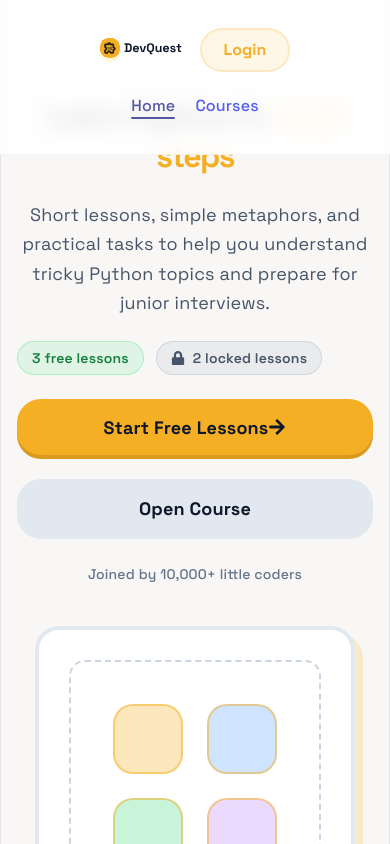
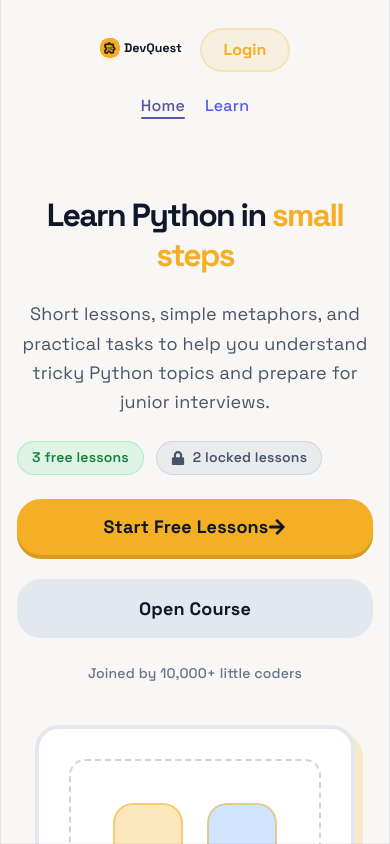
Before and after one commit to cod3provider/woolf-graduate-proj, a React (Vite) app: page / in a window 390 px wide. Shown: the top 844 px of the page. Built offline with nearby package versions, Linux system fonts and the light colour scheme; no server answers.

Commit message:
add nav menu to sidebar, small fixes of home page & header, add configure to vite aliases

```diff
--- a/src/components/layouts/Header/Header.jsx
+++ b/src/components/layouts/Header/Header.jsx
@@ -3,7 +3,7 @@ import { NavLink } from "react-router-dom";
 import Container from "../../common/Container/Container.jsx";
 import Logo from "../../common/Logo/Logo.jsx";
 import LoginButton from "../../common/LoginButton/LoginButton.jsx";
-import { useAuth } from "../../../context/AuthContext.jsx";
+import { useAuth } from "@context/AuthContext.jsx";
 
 import cl from "./Header.module.css";
 
@@ -38,7 +38,7 @@ const Header = () => {
                   }
                   to="/course"
                 >
-                  Courses
+                  Learn
                 </NavLink>
               </li>
             </ul>
--- a/src/components/layouts/Header/Header.module.css
+++ b/src/components/layouts/Header/Header.module.css
@@ -1,7 +1,7 @@
 .header {
-  position: fixed;
-  top: 0;
-  left: 0;
+  /*position: fixed;*/
+  /*top: 0;*/
+  /*left: 0;*/
   width: 100%;
   min-width: 220px;
   display: flex;
@@ -9,19 +9,16 @@
   align-items: center;
   padding: 0 16px;
   z-index: 100;
-  background: rgba(255, 255, 255, 0.88);
-  backdrop-filter: blur(10px);
-  -webkit-backdrop-filter: blur(10px);
 
-  @media (768px <= width) {
-    left: 50%;
-    transform: translateX(-50%);
-    top: 10px;
-    width: 80%;
-    max-width: 1280px;
-    border-radius: 25px;
-    box-shadow: rgba(100, 100, 111, 0.2) 0 7px 29px 0;
-  }
+  /*@media (768px <= width) {*/
+    /*left: 50%;*/
+    /*transform: translateX(-50%);*/
+    /*top: 10px;*/
+    /*width: 100%;*/
+    /*max-width: 1280px;*/
+    /*border-radius: 25px;*/
+    /*box-shadow: rgba(100, 100, 111, 0.2) 0 7px 29px 0;*/
+  /*}*/
 
   &::before {
     content: "";
--- a/src/pages/Course/Course.jsx
+++ b/src/pages/Course/Course.jsx
@@ -1,7 +1,7 @@
 import { useEffect, useMemo, useState } from "react";
 import { useNavigate, useParams } from "react-router-dom";
 import { FaArrowLeft, FaArrowRight } from "react-icons/fa";
-import { useAuth } from "../../context/AuthContext.jsx";
+import { useAuth } from "@context/AuthContext.jsx";
 
 import CourseSidebar from "./components/CourseSidebar";
 import CourseTopBar from "./components/CourseTopBar";
--- a/src/pages/Course/components/CourseSidebar.jsx
+++ b/src/pages/Course/components/CourseSidebar.jsx
@@ -1,6 +1,10 @@
-import { FaCheck, FaLock } from "react-icons/fa";
-import { useAuth } from "../../../context/AuthContext.jsx";
+import {NavLink} from "react-router-dom";
+import {FaCheck, FaHome, FaLock, FaRegUserCircle} from "react-icons/fa";
+
+import {useAuth} from "@context/AuthContext.jsx";
+
 import cl from "./CourseSidebar.module.css";
+import {PiStudentBold} from "react-icons/pi";
 
 const CourseSidebar = ({
                          isSidebarOpen,
@@ -9,7 +13,7 @@ const CourseSidebar = ({
                          onLessonSelect,
                          hasProAccess = false,
                        }) => {
-  const { logOut } = useAuth();
+  const {logOut} = useAuth();
 
   const completedOrCurrentCount = lessons.filter(
     (lesson) => lesson.status === "passed" || lesson.status === "active"
@@ -30,6 +34,50 @@ const CourseSidebar = ({
 
   return (
     <aside className={`${cl.sidebar} ${isSidebarOpen ? cl.sidebarOpen : ""}`}>
+      <nav className={cl.sideNav}>
+        <ul className={cl.sideNavList}>
+          <li>
+            <NavLink
+              className={({isActive}) =>
+                `${cl.link} ${isActive ? cl.active : ""}`
+              }
+              to="/"
+            >
+              <FaHome />
+              <p className={cl.sideNavText}>
+                Home
+              </p>
+            </NavLink>
+          </li>
+          <li>
+            <NavLink
+              className={({isActive}) =>
+                `${cl.link} ${isActive ? cl.active : ""}`
+              }
+              to="/"
+            >
+              <PiStudentBold />
+              <p className={cl.sideNavText}>
+                Courses
+              </p>
+            </NavLink>
+          </li>
+          <li>
+            <NavLink
+              className={({isActive}) =>
+                `${cl.link} ${isActive ? cl.active : ""}`
+              }
+              to="/"
+            >
+              <FaRegUserCircle />
+              <p className={cl.sideNavText}>
+                Account
+              </p>
+            </NavLink>
+          </li>
+        </ul>
+      </nav>
+
       <div className={cl.sidebarHeader}>
         <div>
           <h2 className={cl.sidebarTitle}>Tasty Python</h2>
@@ -56,7 +104,7 @@ const CourseSidebar = ({
       <div className={cl.progressBar}>
         <div
           className={cl.progressFill}
-          style={{ width: `${progressPercent}%` }}
+          style={{width: `${progressPercent}%`}}
         ></div>
       </div>
 
@@ -75,14 +123,14 @@ const CourseSidebar = ({
               role="button"
               tabIndex={isLocked ? -1 : 0}
               aria-disabled={isLocked}
-              style={{ cursor: isLocked ? "not-allowed" : "pointer" }}
+              style={{cursor: isLocked ? "not-allowed" : "pointer"}}
             >
               <div className={cl.lessonLeft}>
                 <span className={cl.lessonIcon}>
                   {lesson.status === "passed" ? (
-                    <FaCheck />
+                    <FaCheck/>
                   ) : isLocked ? (
-                    <FaLock />
+                    <FaLock/>
                   ) : (
                     <span className={cl.lessonDot}></span>
                   )}
--- a/src/pages/Course/components/CourseSidebar.module.css
+++ b/src/pages/Course/components/CourseSidebar.module.css
@@ -1,4 +1,5 @@
 .sidebar {
+  position: relative;
   background: #ffffff;
   border: 1px solid #ece8df;
   border-radius: 28px;
@@ -18,6 +19,29 @@
   gap: 12px;
 }
 
+.sideNav {
+  display: flex;
+  justify-content: center;
+  align-items: center;
+  margin-top: 36px;
+  padding: 8px;
+
+  background: #ece8df;
+  border-radius: 25px;
+}
+
+.sideNavList {
+  display: flex;
+  justify-content: center;
+  align-items: center;
+  gap: 24px;
+}
+
+.sideNavText {
+  font-size: 14px;
+  line-height: 1.2;
+}
+
 .sidebarTitle {
   margin: 0;
   font-size: 28px;
@@ -35,6 +59,10 @@
 }
 
 .closeBtn {
+  position: absolute;
+  top: 20px;
+  right: 20px;
+
   border: none;
   background: transparent;
   font-size: 24px;
--- a/src/pages/Home/Home.module.css
+++ b/src/pages/Home/Home.module.css
@@ -6,7 +6,6 @@
 }
 
 .heroSection {
-  padding-top: 160px;
   display: grid;
   grid-template-columns: minmax(0, 1fr) 358px;
   gap: 40px;
@@ -300,9 +299,9 @@
 }
 
 @media (max-width: 767px) {
-  .heroSection {
-    padding-top: 80px;
-  }
+  /*.heroSection {*/
+  /*  padding-top: 40px;*/
+  /*}*/
 
   .title {
     font-size: 32px;
--- a/vite.config.js
+++ b/vite.config.js
@@ -8,6 +8,7 @@ export default defineConfig({
     alias: {
       '@': '/src',
       '@components': '/src/components',
+      '@context': '/src/context',
       '@assets': '/src/assets',
       '@pages': '/src/pages',
       '@utils': '/src/utils',
```
Lines whose indentation alone changed are shown as unchanged.
